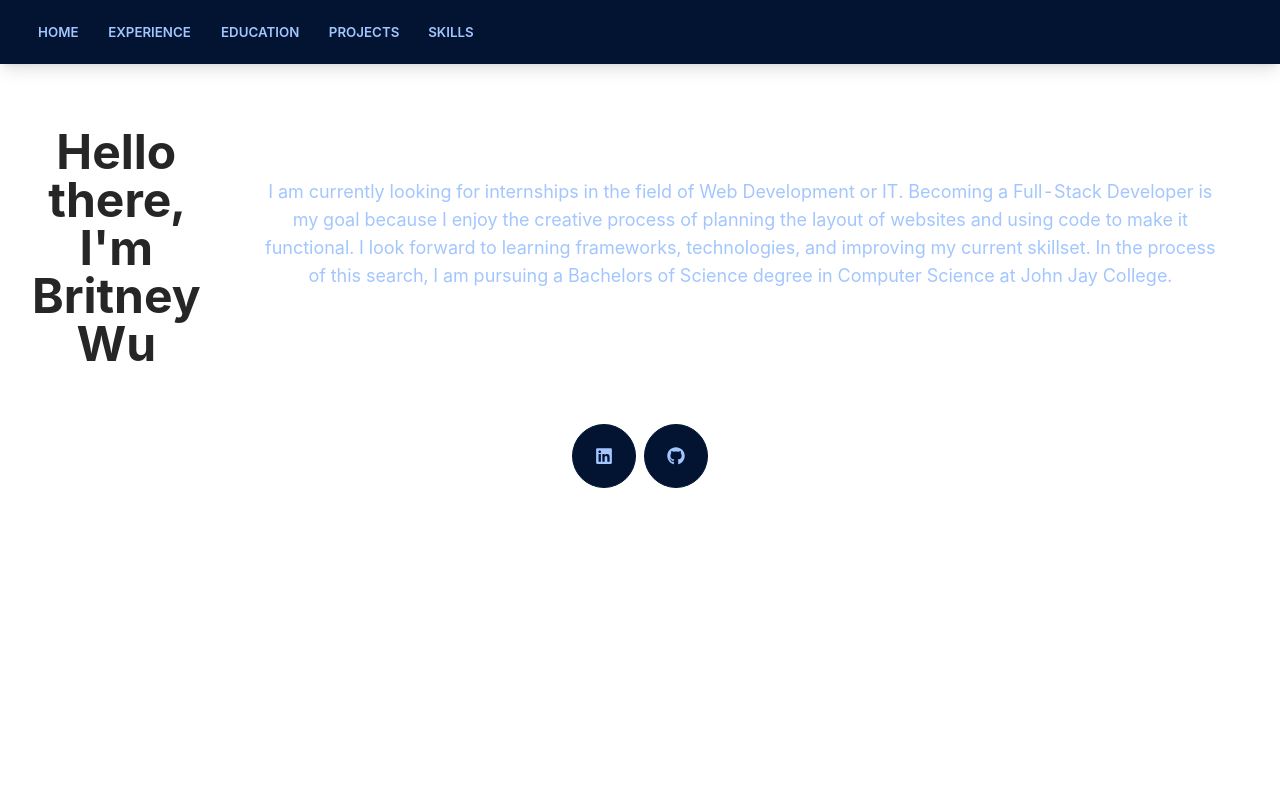
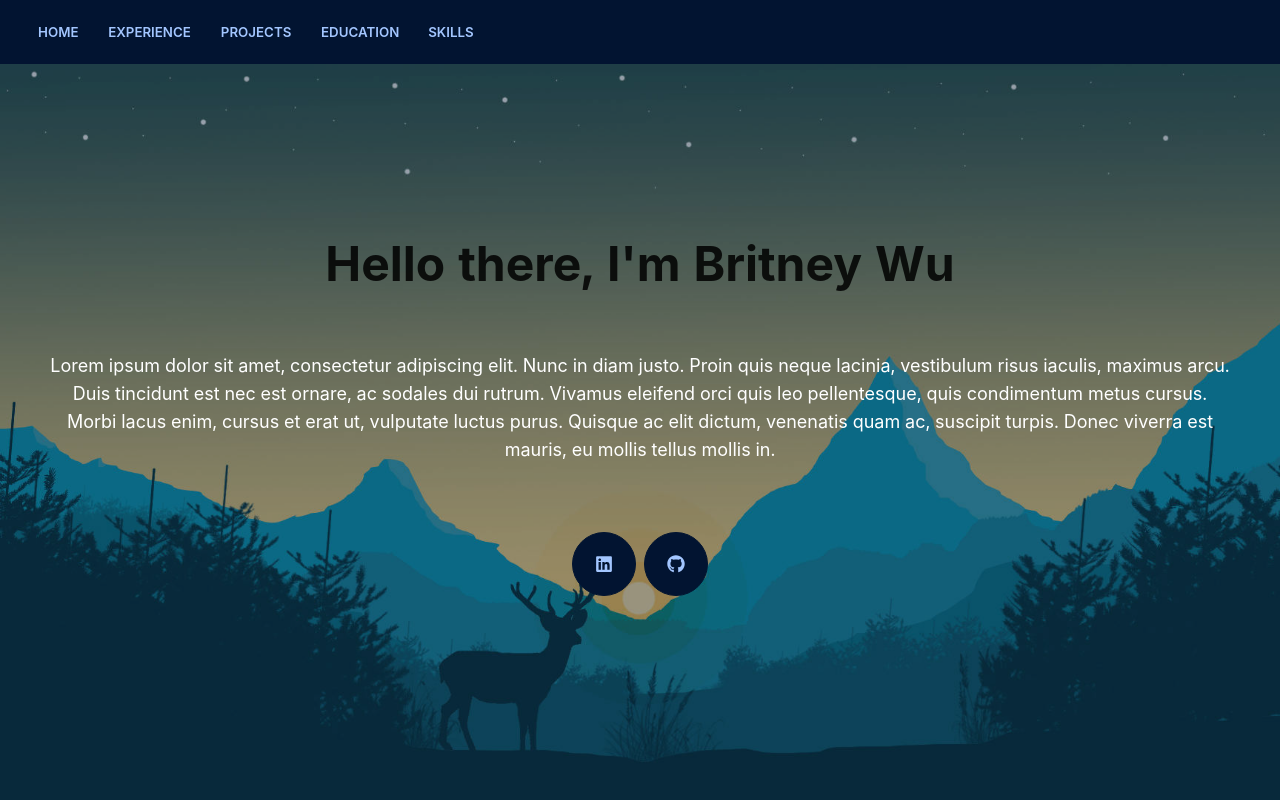
Before and after one commit to bw0123/portfolio-v2, a React (Create React App) app: page / in a window 1280 px wide. Shown: the top 800 px of the page. Built offline with nearby package versions, Linux system fonts and the light colour scheme.

Commit message:
completed home page && reordered navbar

```diff
--- a/src/App.js
+++ b/src/App.js
@@ -3,8 +3,8 @@ import { BrowserRouter as Router, Route, Routes } from 'react-router-dom'
 import Navbar from './components/Navbar'
 import Home from './components/Home'
 import Experience from './components/Experience'
+import Projects from './components/Projects'
 import Education from './components/Education'
-import Projects from './components/Projects'
 import Skills from './components/Skills'
 import './styles/index.css'
 
@@ -15,8 +15,8 @@ function App() {
         <Routes>
           <Route path='/' element={<Home />} />
           <Route path='/experience' element={<Experience />} />
+          <Route path='/projects' element={<Projects />} />
           <Route path='education' element={<Education />} />
-          <Route path='/projects' element={<Projects />} />
           <Route path='/skills' element={<Skills />} />
         </Routes>
     </Router>
--- a/src/components/Home.jsx
+++ b/src/components/Home.jsx
@@ -4,23 +4,20 @@ import bluehome from '../components/images/bluehome.jpg'
 
 function Home() {
     return(
-        <div class='h-screen bg-cover bg-no-repeat bg-center'>
+        <div>
+            <div class='h-screen bg-cover bg-no-repeat bg-center' style={{ backgroundImage: `url(${bluehome})` }}>
+                <div class="hero-overlay bg-opacity-40">
                     <div class="hero-content text-center text-neutral-content">
-                <div class="max-w-md"></div>
-                    <h1 class="mb-5 mt-12 text-5xl font-bold">Hello there, I'm Britney Wu</h1>
-                        <p className='text-lg p-12'>
-                        I am currently looking for internships in the field of Web Development or IT. Becoming a Full-Stack Developer is my goal because I enjoy the creative process of planning the layout of websites and using code to make it functional. I look forward to learning frameworks, technologies, and improving my current skillset. In the process of this search, I am pursuing a Bachelors of Science degree in Computer Science at John Jay College.
-                        </p>
+                        <h1 class="mt-40 text-5xl font-bold">Hello there, I'm Britney Wu</h1>
                     </div>
+                        <p className='text-lg text-center text-white p-12'>
+                        Lorem ipsum dolor sit amet, consectetur adipiscing elit. Nunc in diam justo. Proin quis neque lacinia, vestibulum risus iaculis, maximus arcu. Duis tincidunt est nec est ornare, ac sodales dui rutrum. Vivamus eleifend orci quis leo pellentesque, quis condimentum metus cursus. Morbi lacus enim, cursus et erat ut, vulputate luctus purus. Quisque ac elit dictum, venenatis quam ac, suscipit turpis. Donec viverra est mauris, eu mollis tellus mollis in.                         </p>
                         <div className='flex justify-center p-5 gap-x-2'>
-                    <div>
                                 <a href='https://www.linkedin.com/in/britneywu01/' target='_blank' rel='noreferrer'>
                                     <button class="btn btn-circle btn-xs sm:btn-sm md:btn-md lg:btn-lg">
                                         <FaLinkedin />
                                     </button>
                                 </a>
-                    </div>
-                    <div>
                                 <a href='https://github.com/bw0123' target='_blank' rel='noreferrer'>
                                     <button class="btn btn-circle btn-xs sm:btn-sm md:btn-md lg:btn-lg">
                                         <FaGithub />
@@ -29,6 +26,7 @@ function Home() {
                         </div>
                 </div>
             </div>
+        </div>
     )
 }
 
--- a/src/components/Navbar.jsx
+++ b/src/components/Navbar.jsx
@@ -36,11 +36,11 @@ function Navbar() {
                         <Link to='/experience' class="btn btn-ghost btn-sm rounded-btn">  {/* onClick={() => experienceSelected()} /> */}
                             Experience
                         </Link>
+                        <Link to='/projects' class="btn btn-ghost btn-sm rounded-btn"> {/* onClick={() => projectsSelected()} /> */}
+                            Projects
+                        </Link>
                         <Link to='/education' class="btn btn-ghost btn-sm rounded-btn"> {/* onClick={() => educationSelected()} /> */}
                             Education
-                        </Link>
-                        <Link to='/projects' class="btn btn-ghost btn-sm rounded-btn"> {/* onClick={() => projectsSelected()} /> */}
-                            Projects
                         </Link>
                         <Link to='/skills' class="btn btn-ghost btn-sm rounded-btn">  {/* onClick={() => skillsSelected()} /> */}
                             Skills
```
Lines whose indentation alone changed are shown as unchanged.
